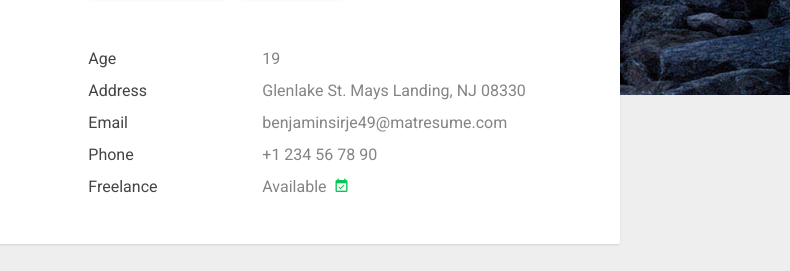
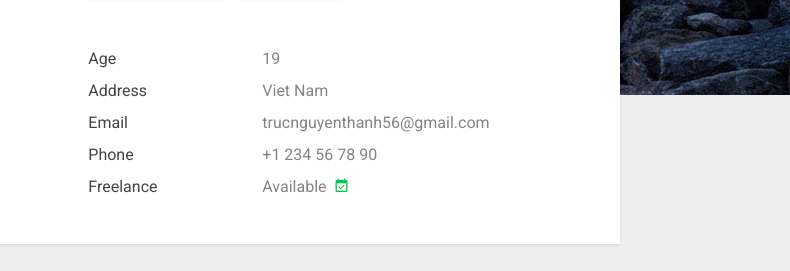
Before and after one commit to ThanhTruc278/ThanhTruc278.github.io, a plain HTML site: page index.html in a window 1280 px wide. Shown: the part 385-656 px from the top of the page, 490-1280 px from the left. Drawn offline with Linux system fonts and the light colour scheme; some packages are replaced by stand-ins of ours.

Commit message:
Update index.html

```diff
--- a/index.html
+++ b/index.html
@@ -264,13 +264,13 @@
 													<li>
 														<div class="profile-title">address</div>
 														<div class="profile-desc">
-															Glenlake St. Mays Landing, NJ 08330
+															Viet Nam
 														</div>
 													</li>
 													<li>
 														<div class="profile-title">email</div>
 														<div class="profile-desc">
-															benjaminsirje49@matresume.com
+															trucnguyenthanh56@gmail.com
 														</div>
 													</li>
 													<li>
```
